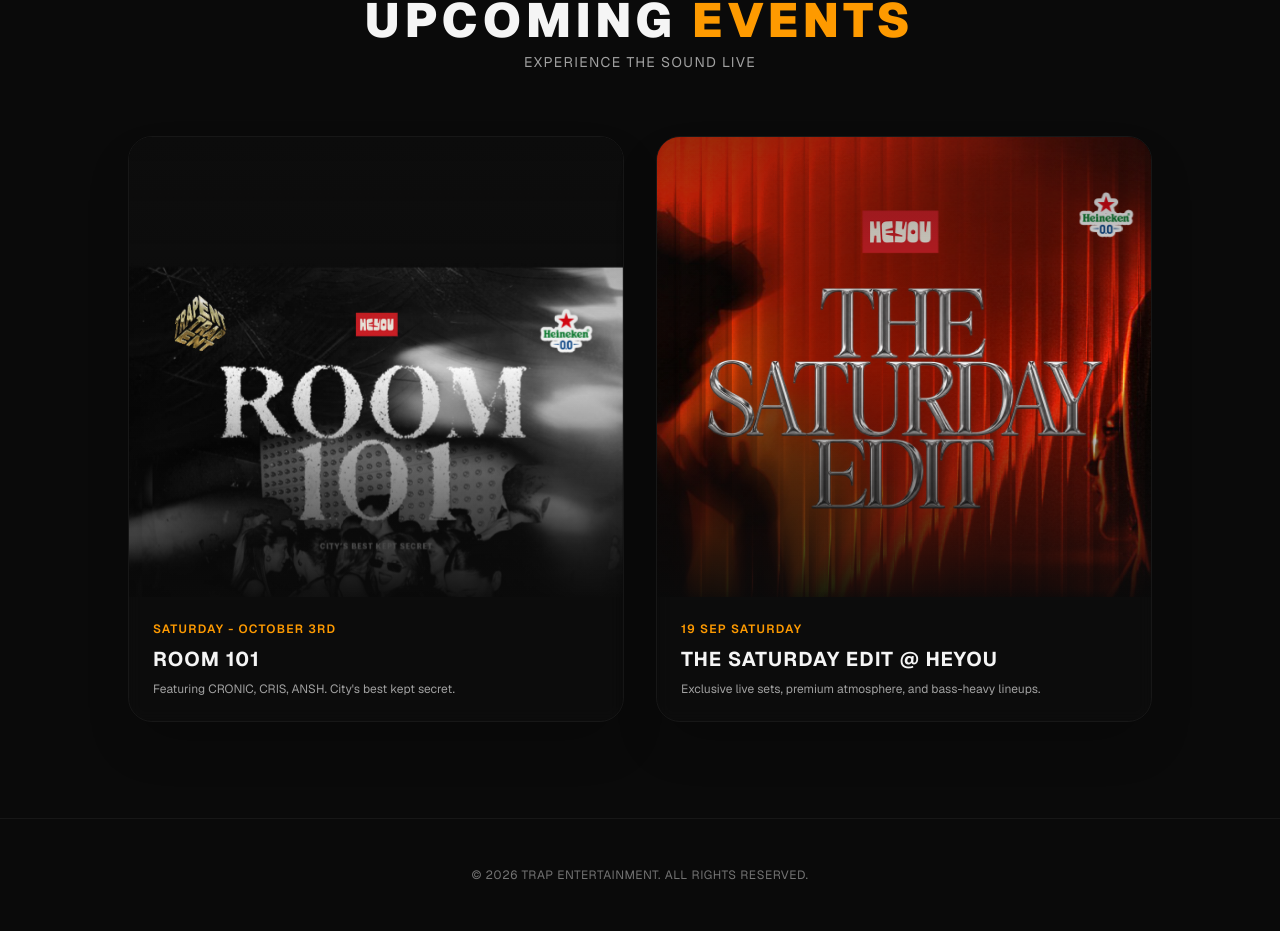
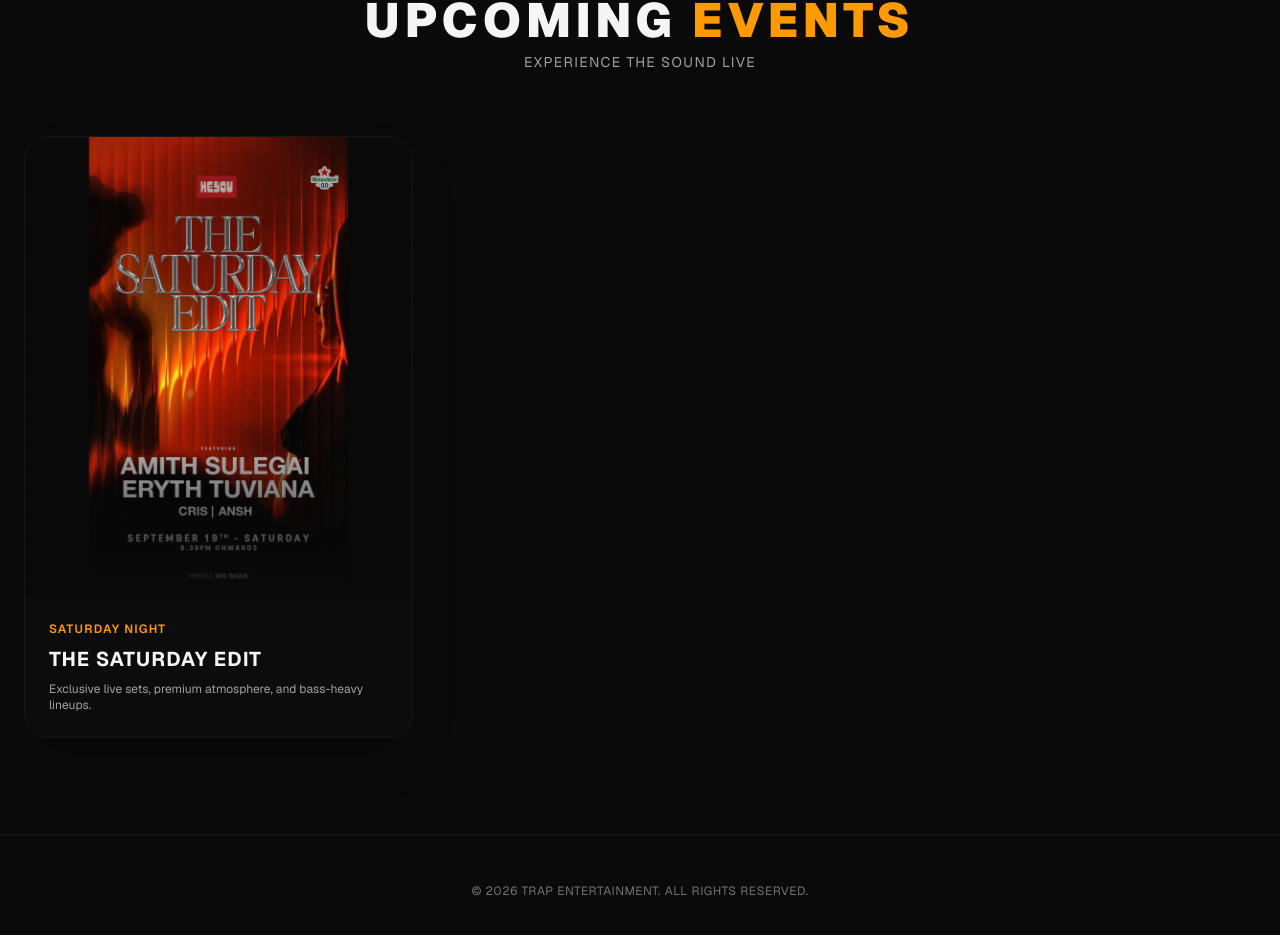
Before and after one commit to gamingfeverffhaideryt-cpu/trap-entertainments, a Next.js app: page / in a window 1280 px wide. Shown: the part 900-1835 px from the top of the page. Built offline with nearby package versions, Linux system fonts and the light colour scheme.

Commit message:
Fix typescript lucide icon compilation error

```diff
--- a/app/page.tsx
+++ b/app/page.tsx
@@ -107,46 +107,23 @@ export default function TrapEntertainmentWebsite() {
           </p>
         </div>
 
-        <div className="grid grid-cols-1 md:grid-cols-2 gap-8 max-w-5xl mx-auto">
-          {/* EVENT 1: ROOM 101 */}
+        <div className="grid grid-cols-1 md:grid-cols-2 lg:grid-cols-3 gap-8">
+          {/* EVENT 1 */}
           <div className="group relative flex flex-col rounded-3xl border border-neutral-900 bg-neutral-900/20 shadow-2xl overflow-hidden backdrop-blur-sm transition-all duration-500 hover:border-amber-500/40 hover:shadow-[0_0_35px_rgba(245,158,11,0.2)]">
-            <div className="relative w-full h-[460px] bg-neutral-950 overflow-hidden">
+            <div className="relative w-full h-[460px] bg-neutral-950 flex flex-col justify-between p-6 overflow-hidden">
               <img
-                src="/room101.png"
-                alt="Room 101 Poster"
-                className="absolute inset-0 w-full h-full object-cover object-top transform transition-transform duration-700 ease-[cubic-bezier(0.16,1,0.3,1)] group-hover:scale-[1.02] pointer-events-none will-change-transform"
+                src="/saturday-edit.png"
+                alt="The Saturday Edit Poster"
+                className="absolute inset-0 w-full h-full object-contain object-center transform transition-transform duration-700 ease-[cubic-bezier(0.16,1,0.3,1)] group-hover:scale-[1.02] pointer-events-none will-change-transform"
               />
               <div className="absolute inset-0 bg-gradient-to-b from-neutral-950/40 via-transparent to-neutral-950/95 z-10" />
             </div>
             <div className="p-6 flex flex-col gap-2">
               <span className="text-amber-500 text-xs font-semibold uppercase tracking-widest">
-                Saturday - October 3rd
+                Saturday Night
               </span>
               <h3 className="text-xl font-bold uppercase tracking-wider text-neutral-100">
-                ROOM 101
-              </h3>
-              <p className="text-xs text-neutral-400">
-                Featuring CRONIC, CRIS, ANSH. City&apos;s best kept secret.
-              </p>
-            </div>
-          </div>
-
-          {/* EVENT 2: THE SATURDAY EDIT */}
-          <div className="group relative flex flex-col rounded-3xl border border-neutral-900 bg-neutral-900/20 shadow-2xl overflow-hidden backdrop-blur-sm transition-all duration-500 hover:border-amber-500/40 hover:shadow-[0_0_35px_rgba(245,158,11,0.2)]">
-            <div className="relative w-full h-[460px] bg-neutral-950 overflow-hidden">
-              <img
-                src="/saturday-edit.png"
-                alt="The Saturday Edit Poster"
-                className="absolute inset-0 w-full h-full object-cover object-top transform transition-transform duration-700 ease-[cubic-bezier(0.16,1,0.3,1)] group-hover:scale-[1.02] pointer-events-none will-change-transform"
-              />
-              <div className="absolute inset-0 bg-gradient-to-b from-neutral-950/40 via-transparent to-neutral-950/95 z-10" />
-            </div>
-            <div className="p-6 flex flex-col gap-2">
-              <span className="text-amber-500 text-xs font-semibold uppercase tracking-widest">
-                19 Sep Saturday
-              </span>
-              <h3 className="text-xl font-bold uppercase tracking-wider text-neutral-100">
-                THE SATURDAY EDIT @ HEYOU
+                The Saturday Edit
               </h3>
               <p className="text-xs text-neutral-400">
                 Exclusive live sets, premium atmosphere, and bass-heavy lineups.
```
